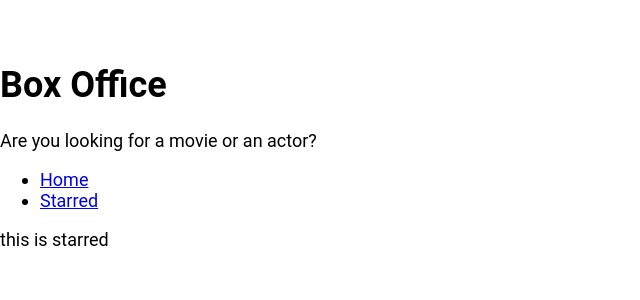
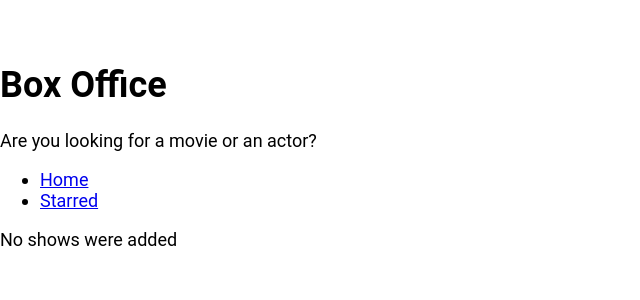
Before and after one commit to abhisekkumar6776/Box-office, a React (Create React App) app: page /starred in a window 1280 px wide. Shown: the top 300 px of the page, without its empty margins (0-640 px from the left). Built offline with nearby package versions, Linux system fonts and the light colour scheme; the HTML template or start-up script is replaced by a standard one.

Commit message:
finished starred page

```diff
--- a/src/pages/Starred.js
+++ b/src/pages/Starred.js
@@ -1,8 +1,43 @@
-import React from 'react';
+import React, { useState, useEffect } from 'react';
 import MainPageLayout from '../components/MainPageLayout';
+import { useShows } from '../misc/custom-hooks';
+import { apiGet } from '../misc/config';
+import ShowGrid from '../components/show/ShowGrid';
 
 const Starred = () => {
-  return <MainPageLayout>this is starred</MainPageLayout>;
+  const [starred] = useShows();
+
+  const [shows, setShows] = useState(null);
+  const [isLoading, setIsLoading] = useState(true);
+  const [error, setError] = useState(null);
+
+  useEffect(() => {
+    if (starred && starred.length > 0) {
+      const promises = starred.map(showId => apiGet(`/shows/${showId}`));
+
+      Promise.all(promises)
+        .then(apiData => apiData.map(show => ({ show })))
+        .then(results => {
+          setShows(results);
+          setIsLoading(false);
+        })
+        .catch(err => {
+          setError(err.message);
+          setIsLoading(false);
+        });
+    } else {
+      setIsLoading(false);
+    }
+  }, [starred]);
+
+  return (
+    <MainPageLayout>
+      {isLoading && <div>Shows are still loading</div>}
+      {error && <div>Error occured: {error}</div>}
+      {!isLoading && !shows && <div>No shows were added</div>}
+      {!isLoading && !error && shows && <ShowGrid data={shows} />}
+    </MainPageLayout>
+  );
 };
 
 export default Starred;
```
